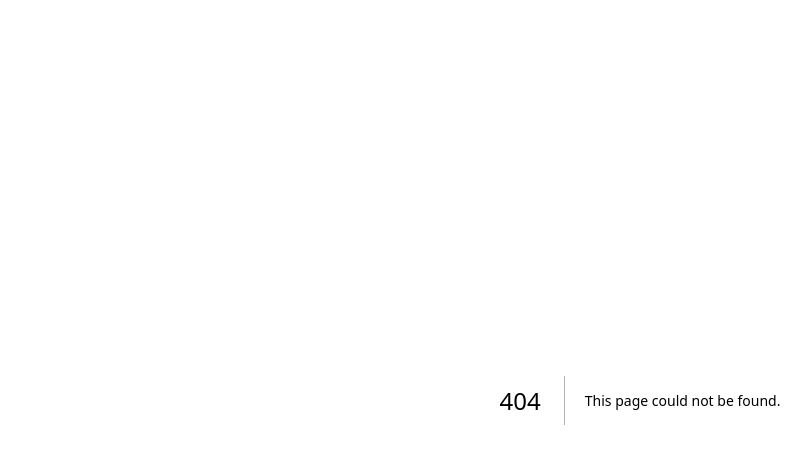
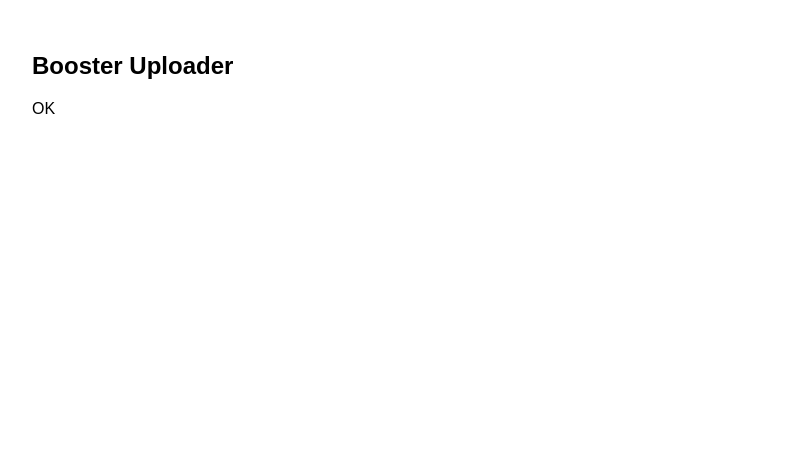
Before and after one commit to mameIIas/booster_uploader, a Next.js app: page / in a window 1280 px wide. Before the commit this address had no page. Shown: the top 464 px of the page, without its empty margins (0-811 px from the left). Built offline with nearby package versions, Linux system fonts and the light colour scheme.

Commit message:
Add Home component to index.js

```diff
--- /dev/null
+++ b/pages/index.js
@@ -0,0 +1,8 @@
+export default function Home() {
+  return (
+    <main style={{ fontFamily: "sans-serif", padding: 24 }}>
+      <h2>Booster Uploader</h2>
+      <p>OK</p>
+    </main>
+  );
+}
```
